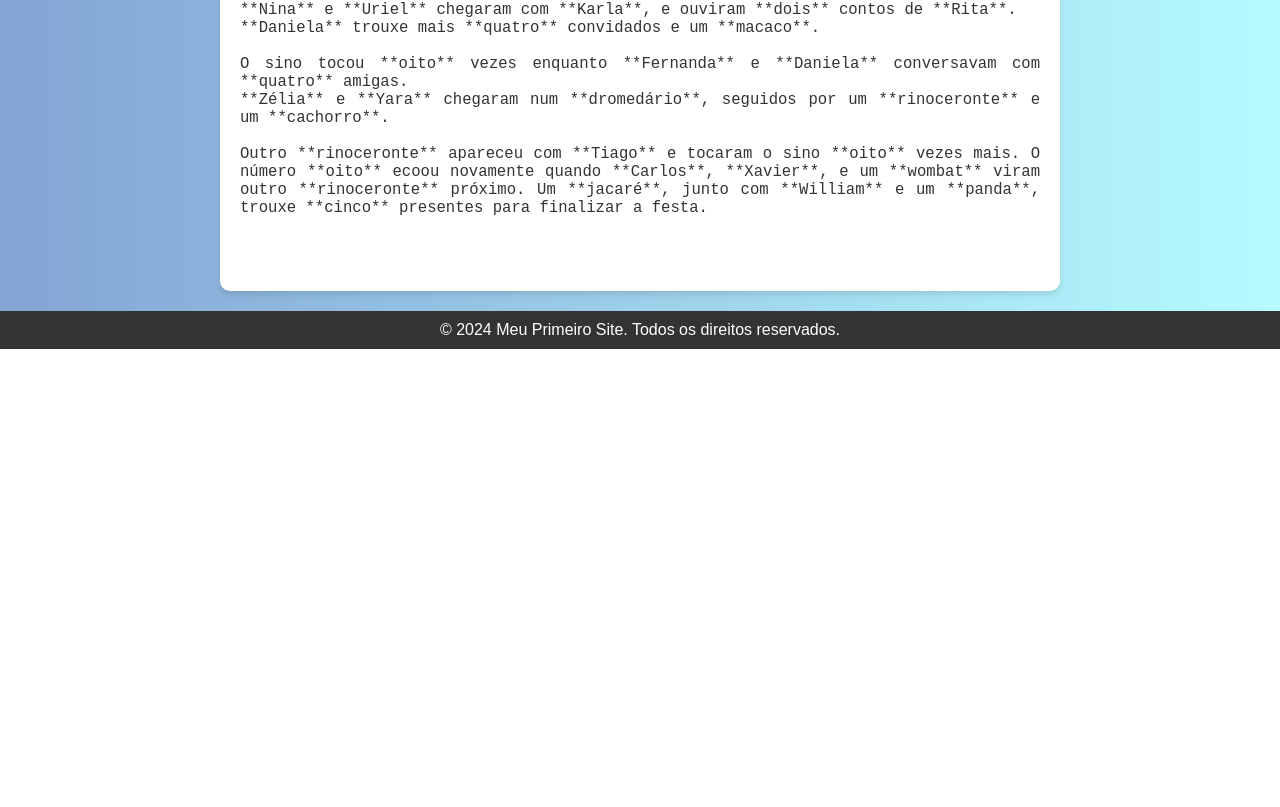
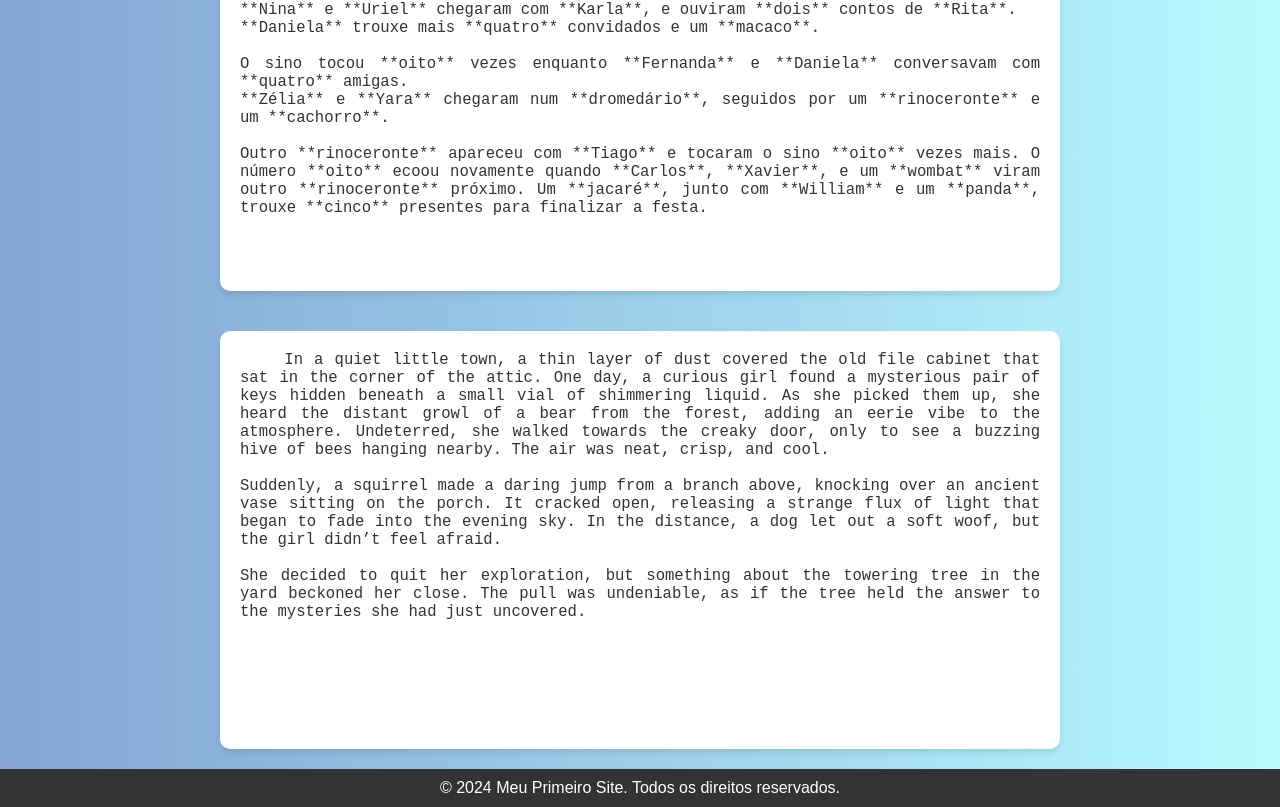
Before and after one commit to gilte/Pw, a plain HTML site: page Index.html in a window 1280 px wide. Shown: the part 1366-2173 px from the top of the page. Before the commit the page ends 1715 px from the top, so only its background shows below. Drawn offline with Linux system fonts and the light colour scheme.

Commit message:
update Index

```diff
--- a/Index.html
+++ b/Index.html
@@ -91,6 +91,23 @@ Outro **rinoceronte** apareceu com **Tiago** e tocaram o sino **oito** vezes mai
 
 </pre>
 
+
+
+
+<pre>
+    In a quiet little town, a thin layer of dust covered the old file cabinet that sat in the corner of the attic. One day, a curious girl found a mysterious pair of keys hidden beneath a small vial of shimmering liquid. As she picked them up, she heard the distant growl of a bear from the forest, adding an eerie vibe to the atmosphere. Undeterred, she walked towards the creaky door, only to see a buzzing hive of bees hanging nearby. The air was neat, crisp, and cool.
+
+Suddenly, a squirrel made a daring jump from a branch above, knocking over an ancient vase sitting on the porch. It cracked open, releasing a strange flux of light that began to fade into the evening sky. In the distance, a dog let out a soft woof, but the girl didn’t feel afraid.
+
+She decided to quit her exploration, but something about the towering tree in the yard beckoned her close. The pull was undeniable, as if the tree held the answer to the mysteries she had just uncovered.
+
+
+
+
+
+
+</pre>
+
     <footer>
         &copy; 2024 Meu Primeiro Site. Todos os direitos reservados.
     </footer>
```
